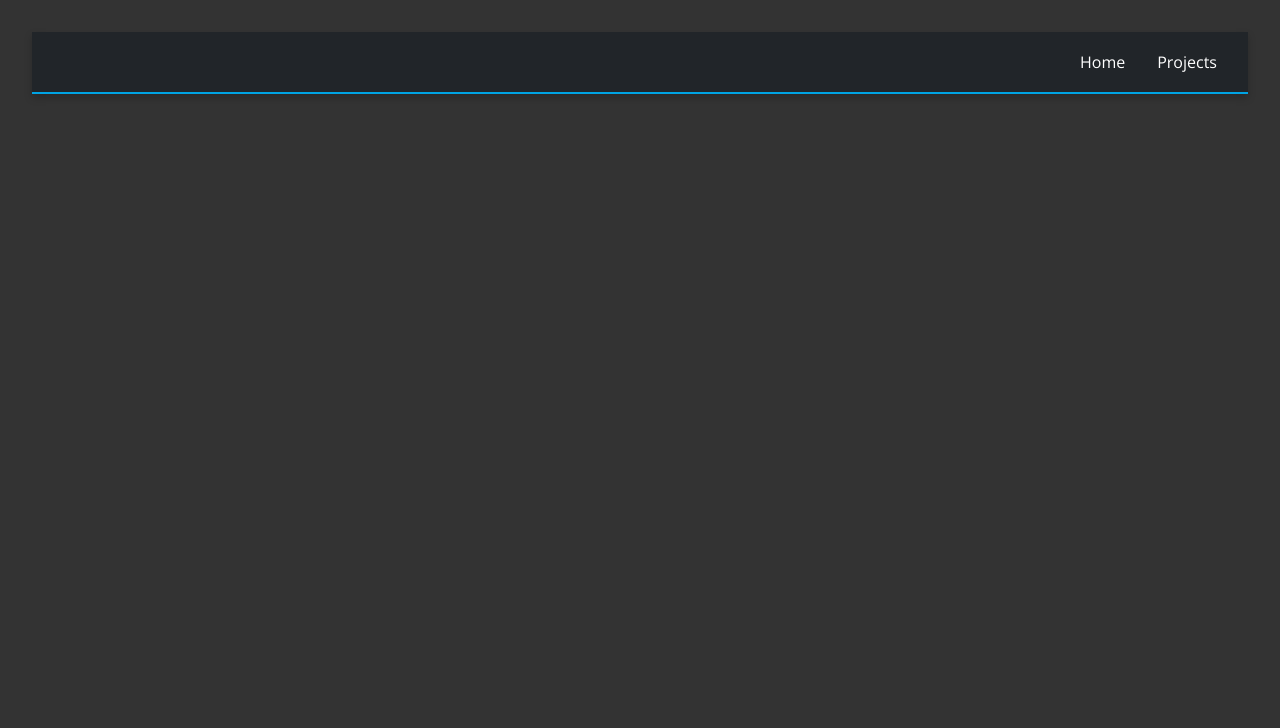
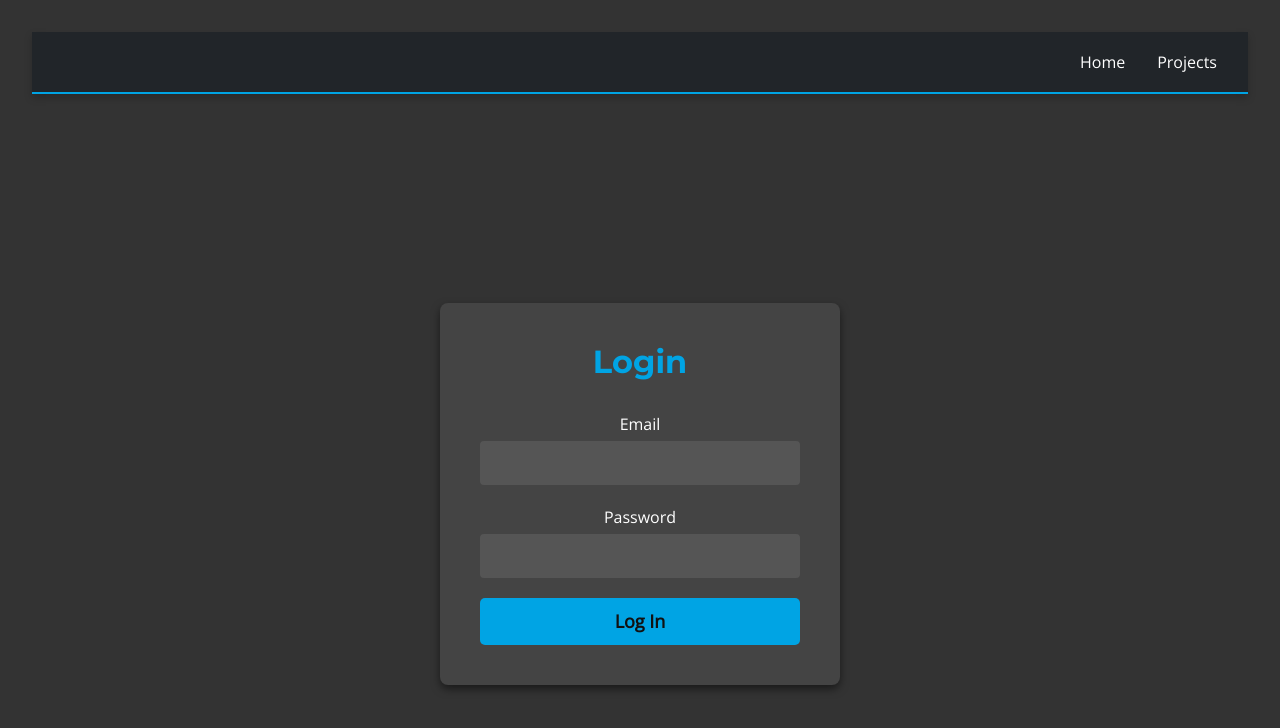
Before and after one commit to ChrisRistoff/portfolio-frontend, a React (Vite) app: page /login in a window 1280 px wide. Before the commit this address had no page. Shown: the top 728 px of the page. Built offline with nearby package versions, Linux system fonts and the light colour scheme.

Commit message:
set up auth for the admin panel

```diff
--- a/src/App.tsx
+++ b/src/App.tsx
@@ -4,6 +4,8 @@ import 'bootstrap/dist/css/bootstrap.min.css';
 import {Header} from "./Components/Header.tsx";
 import {Home} from "./Components/MainPage.tsx";
 import {ProjectsPage } from "./Components/ProjectsPage.tsx"
+import Login from "./Components/Login.tsx";
+import {TestAuthPage} from "./Components/TestAuthPage.tsx";
 
 function App() {
 
@@ -11,6 +13,8 @@ function App() {
         <>
             <Header/>
             <Routes>
+                <Route path={"/test-auth"} element={<TestAuthPage />}/>
+                <Route path={"/login"} element={<Login />}/>
                 <Route path="/" element={<Home />}/>:
                 <Route path={"/projects"} element={<ProjectsPage />}/>
             </Routes>
--- /dev/null
+++ b/src/CSS/Login.css
@@ -0,0 +1,70 @@
+.login-container {
+  display: flex;
+  justify-content: center;
+  align-items: center;
+  height: 100vh;
+  background-color: #333;
+}
+
+.login-form {
+  width: 100%;
+  max-width: 400px;
+  padding: 40px;
+  background-color: #444;
+  border-radius: 8px;
+  box-shadow: 0 4px 8px rgba(0, 0, 0, 0.5);
+  color: white;
+}
+
+.login-title {
+  text-align: center;
+  margin-bottom: 30px;
+  color: #00a4e4;
+}
+
+.form-group {
+  margin-bottom: 20px;
+}
+
+.form-group label {
+  display: block;
+  margin-bottom: 5px;
+}
+
+.form-group input {
+  width: 100%;
+  padding: 10px;
+  border: none;
+  border-radius: 4px;
+  font-size: 16px;
+  background-color: #555;
+  color: white;
+}
+
+.form-group input:focus {
+  outline: none;
+  background-color: #666;
+}
+
+.login-button {
+  width: 100%;
+  padding: 10px 20px;
+  border: none;
+  border-radius: 5px;
+  font-size: 18px;
+  font-weight: bold;
+  color: #111;
+  background-color: #00a4e4;
+  cursor: pointer;
+  transition: background-color 0.3s ease;
+}
+
+.login-button:hover {
+  background-color: #0088cc;
+}
+
+@media (max-width: 768px) {
+  .login-form {
+    padding: 20px;
+  }
+}
--- /dev/null
+++ b/src/Components/Login.tsx
@@ -0,0 +1,44 @@
+import { useState } from 'react';
+import '../CSS/Login.css';
+import {loginAdmin} from "../utils/login.tsx"; // Import the CSS for the login page
+
+export const Login = () => {
+    const [name, setName] = useState('');
+    const [password, setPassword] = useState('');
+
+    const handleSubmit = (event) => {
+        loginAdmin(name, password);
+        event.preventDefault();
+    };
+
+    return (
+        <div className="login-container">
+            <form onSubmit={handleSubmit} className="login-form">
+                <h2 className="login-title">Login</h2>
+                <div className="form-group">
+                    <label htmlFor="name">Email</label>
+                    <input
+                        type="name"
+                        id="name"
+                        value={name}
+                        onChange={(e) => setName(e.target.value)}
+                        required
+                    />
+                </div>
+                <div className="form-group">
+                    <label htmlFor="password">Password</label>
+                    <input
+                        type="password"
+                        id="password"
+                        value={password}
+                        onChange={(e) => setPassword(e.target.value)}
+                        required
+                    />
+                </div>
+                <button type="submit" className="login-button">Log In</button>
+            </form>
+        </div>
+    );
+};
+
+export default Login;
--- /dev/null
+++ b/src/Components/TestAuthPage.tsx
@@ -0,0 +1,25 @@
+import {testAuth} from "../utils/login.tsx";
+import {useState} from "react";
+
+export const TestAuthPage = () => {
+
+    const [message, setMessage] = useState('');
+
+    const handleTestAuth = async () => {
+        try {
+            const response = await testAuth();
+            setMessage(response);
+        }
+        catch (error) {
+            setMessage("Not Authorized");
+        }
+
+    }
+
+    return (
+        <>
+            <p>{message}</p>
+            <button onClick={handleTestAuth}>Test Auth</button>
+        </>
+    );
+}
--- /dev/null
+++ b/src/utils/login.tsx
@@ -0,0 +1,49 @@
+import { api } from './axiosCreate';
+
+function setTokenInCookie(token: string) {
+    const now = new Date();
+    const time = now.getTime();
+    const expireTime = time + 1000 * 3600; // 1 hour
+    now.setTime(expireTime);
+
+    document.cookie = `authToken=${token}; expires=${now.toUTCString()}; path=/; Secure; SameSite=Strict`;
+}
+
+export function getTokenFromCookie() {
+    const cookies = document.cookie.split(';');
+    for(let i = 0; i < cookies.length; i++) {
+        const cookie = cookies[i].trim();
+        if (cookie.startsWith('authToken=')) {
+            return cookie.substring('authToken='.length, cookie.length);
+        }
+    }
+    return null;
+}
+
+export const loginAdmin = async (name: string, password: string) => {
+    try {
+        const response = await api.post('/login-admin',
+            {
+                username: name,
+                password: password,
+        });
+
+        setTokenInCookie(response.data.token);
+        return {message: response.data};
+    } catch (error) {
+        return {message: error.response.data};
+    }
+};
+
+export const testAuth = async () => {
+    try {
+        const response = await api.get('/test-auth', {
+            headers: {
+                Authorization: `Bearer ${getTokenFromCookie()}`,
+            }
+        });
+        return response.data;
+    } catch (error) {
+        return error.response.data;
+    }
+}
```
